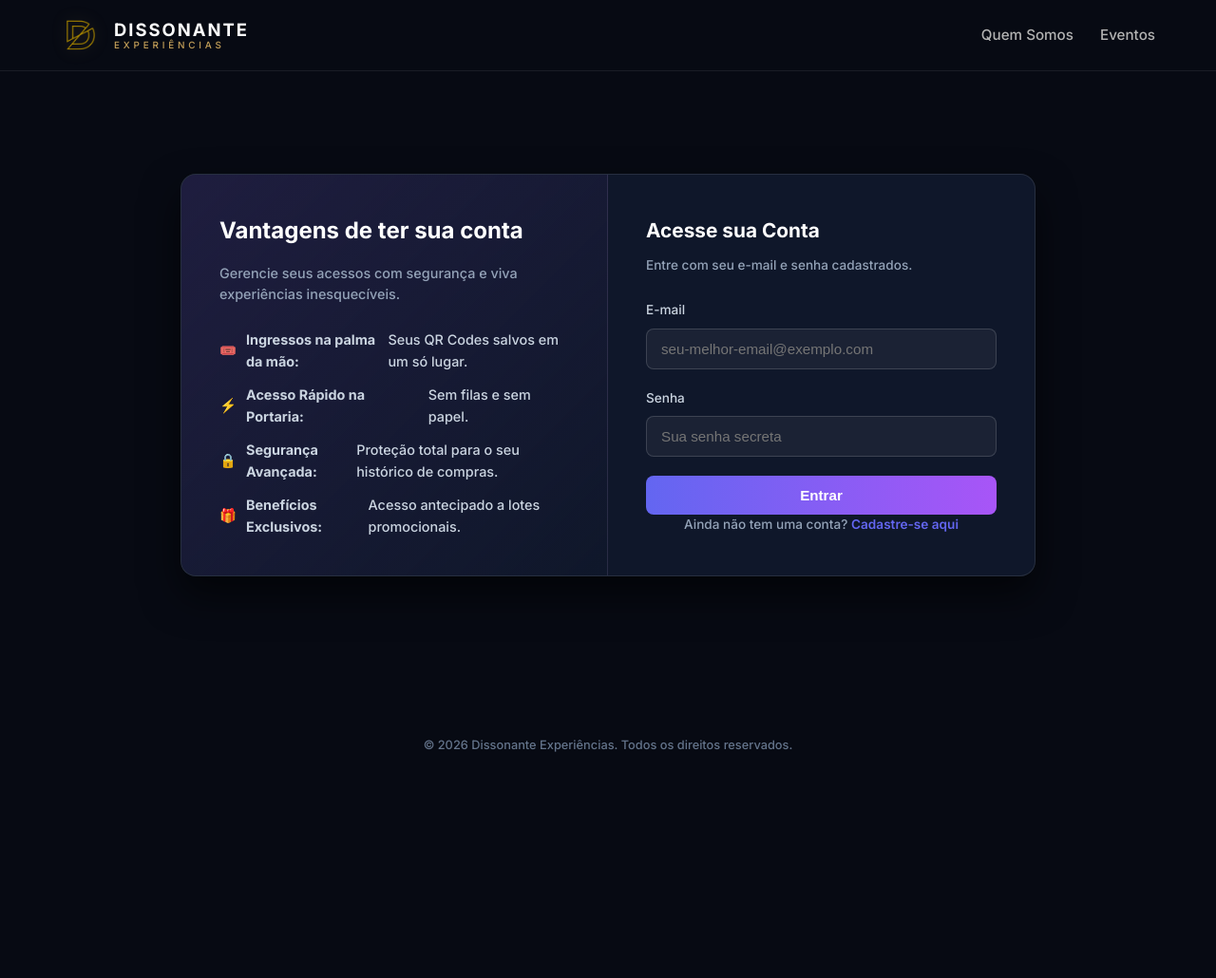
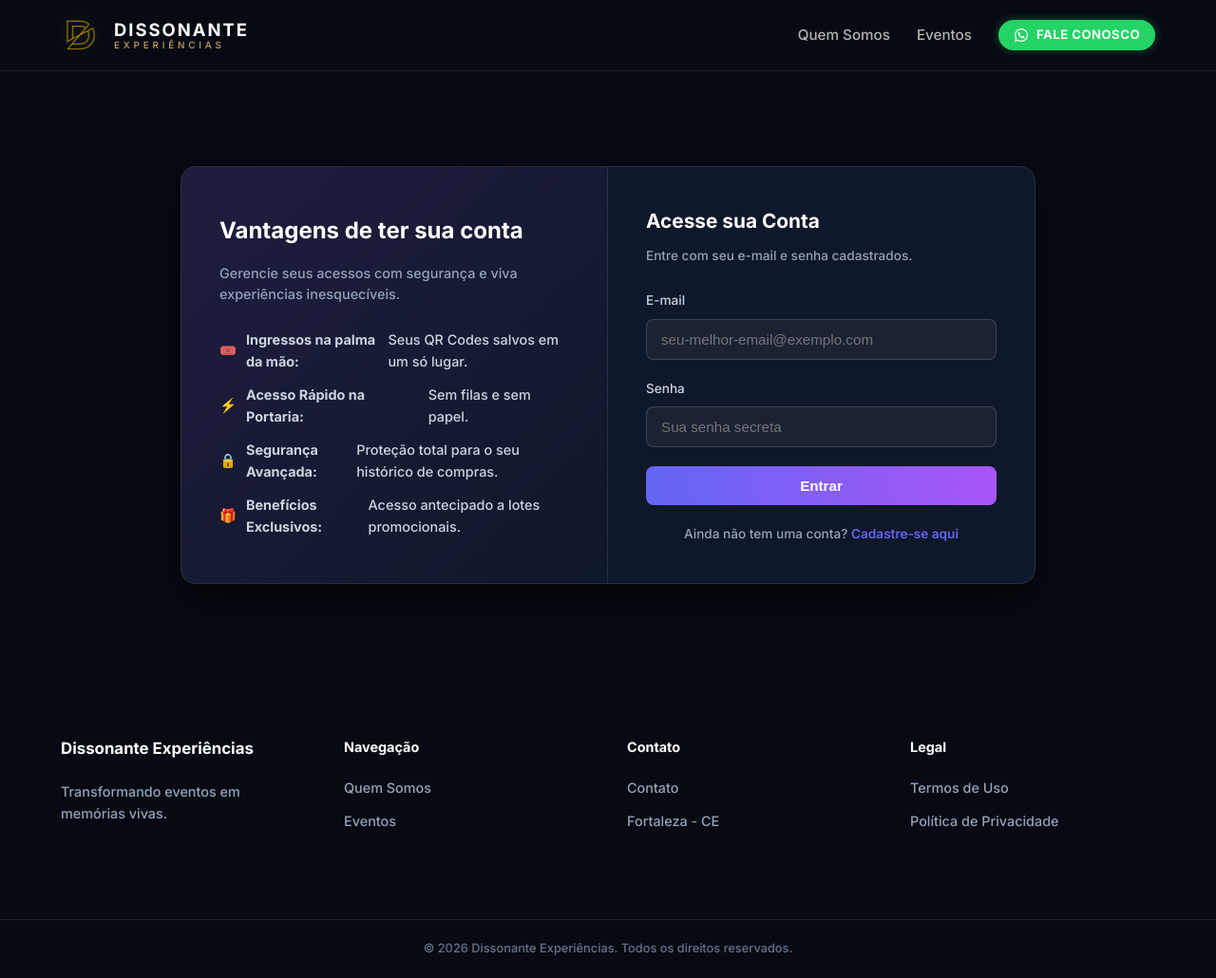
Before and after one commit to administracao-stack/app-dissonante, a Flask app: page /login in a window 1280 px wide. Shown: the whole page at 95% size. Before the commit the page ends 792 px from the top, so only its background shows below. Run offline with Flask 3, Linux system fonts and the light colour scheme.

Commit message:
Update login.html

```diff
--- a/templates/login.html
+++ b/templates/login.html
@@ -15,17 +15,29 @@
     <header class="site-header">
         <div class="container">
             <div class="navbar-content">
-                <a href="/" class="brand-logo">
+
+                <!-- Logo Híbrido Corrigido (url_for) -->
+                <a href="{{ url_for('index') }}" class="brand-logo">
                     <img src="{{ url_for('static', filename='logo-icon.png') }}" alt="Dissonante" class="navbar-logo-icon">
                     <div class="logo-text">
                         <span class="brand-name">DISSONANTE</span>
                         <span class="brand-sub">EXPERIÊNCIAS</span>
                     </div>
                 </a>
+
                 <nav class="nav-menu">
                     <a href="{{ url_for('quem_somos') }}">Quem Somos</a>
-                    <a href="/#eventos">Eventos</a>
+                    <a href="{{ url_for('index') }}#eventos">Eventos</a>
+
+                    <!-- Botão WhatsApp -->
+                    <a href="https://wa.me/5585999263606?text=Olá!%20Estou%20com%20dúvidas%20para%20acessar%20minha%20conta." target="_blank" rel="noopener noreferrer" class="btn-whatsapp">
+                        <svg xmlns="http://www.w3.org/2000/svg" viewBox="0 0 448 512">
+                            <path d="M380.9 97.1C339 55.1 283.2 32 223.9 32c-122.4 0-222 99.6-222 222 0 39.1 10.2 77.3 29.6 111L0 480l117.7-30.9c32.4 17.7 68.9 27 106.1 27h.1c122.3 0 224.1-99.6 224.1-222 0-59.3-25.2-115-67.1-157zm-157 341.6c-33.2 0-65.7-8.9-94-25.7l-6.7-4-69.8 18.3 18.6-68.1-4.4-7c-18.5-29.4-28.2-63.3-28.2-98.2 0-101.7 82.8-184.5 184.6-184.5 49.3 0 95.6 19.2 130.4 54.1 34.8 34.9 56.2 81.2 56.1 130.5 0 101.8-84.9 184.6-186.6 184.6zm101.2-138.2c-5.5-2.8-32.8-16.2-37.9-18-5.1-1.9-8.8-2.8-12.5 2.8-3.7 5.6-14.3 18-17.6 21.8-3.2 3.7-6.5 4.2-12 1.4-32.6-16.3-54-29.1-75.5-66-5.7-9.8 5.7-9.1 16.3-30.3 1.8-3.7.9-6.9-.5-9.7-1.4-2.8-12.5-30.1-17.1-41.2-4.5-10.8-9.1-9.3-12.5-9.5-3.2-.2-6.9-.2-10.6-.2-3.7 0-9.7 1.4-14.8 6.9-5.1 5.6-19.4 19-19.4 46.3 0 27.3 19.9 53.7 22.6 57.4 2.8 3.7 39.1 59.7 94.8 83.8 35.2 15.2 49 16.5 66.6 13.9 10.7-1.6 32.8-13.4 37.4-26.4 4.6-13 4.6-24.1 3.2-26.4-1.3-2.5-5-3.9-10.5-6.6z"/>
+                        </svg>
+                        Fale Conosco
+                    </a>
                 </nav>
+
             </div>
         </div>
     </header>
@@ -77,7 +89,7 @@
                     <button type="submit" class="btn-auth-submit">Entrar</button>
                 </form>
 
-                <p style="margin-top: 20text-align: center; font-size: 0.85rem; color: #94a3b8; text-align: center;">
+                <p style="margin-top: 20px; text-align: center; font-size: 0.85rem; color: #94a3b8;">
                     Ainda não tem uma conta? <a href="{{ url_for('cadastro') }}" style="color: var(--primary); font-weight: 600;">Cadastre-se aqui</a>
                 </p>
             </div>
@@ -85,9 +97,44 @@
         </div>
     </main>
 
-    <!-- Rodapé -->
+    <!-- Rodapé Padrão (Igual ao da index.html) -->
     <footer class="footer">
-        <div class="container footer-bottom" style="border-top: none; padding: 20px 0;">
+        <div class="container footer-content">
+            <div class="footer-brand">
+                <h3>Dissonante Experiências</h3>
+                <p>Transformando eventos em memórias vivas.</p>
+            </div>
+
+            <!-- Navegação -->
+            <div class="footer-links">
+                <h4>Navegação</h4>
+                <ul>
+                    <li><a href="{{ url_for('quem_somos') }}">Quem Somos</a></li>
+                    <li><a href="{{ url_for('index') }}#eventos">Eventos</a></li>
+                </ul>
+            </div>
+
+            <!-- Contato -->
+            <div class="footer-links" id="contato">
+                <h4>Contato</h4>
+                <ul>
+                    <li><a href="{{ url_for('contato') }}">Contato</a></li>
+                    <li>Fortaleza - CE</li>
+                </ul>
+            </div>
+
+            <!-- Legal -->
+            <div class="footer-links">
+                <h4>Legal</h4>
+                <ul>
+                    <li><a href="{{ url_for('termos_de_uso') }}">Termos de Uso</a></li>
+                    <li><a href="{{ url_for('politica_privacidade') }}">Política de Privacidade</a></li>
+                </ul>
+            </div>
+
+        </div>
+
+        <div class="footer-bottom">
             <p>&copy; 2026 Dissonante Experiências. Todos os direitos reservados.</p>
         </div>
     </footer>
```
